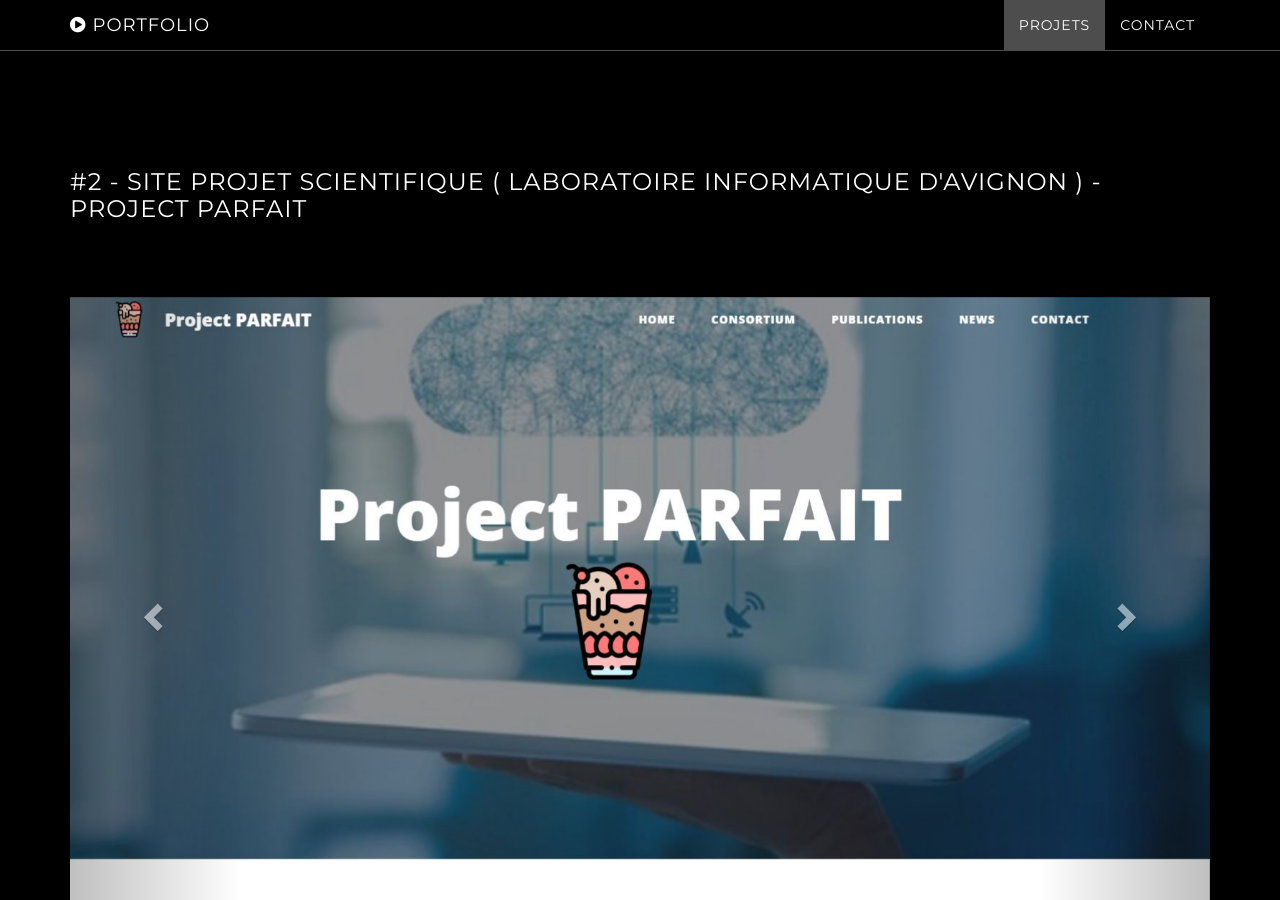
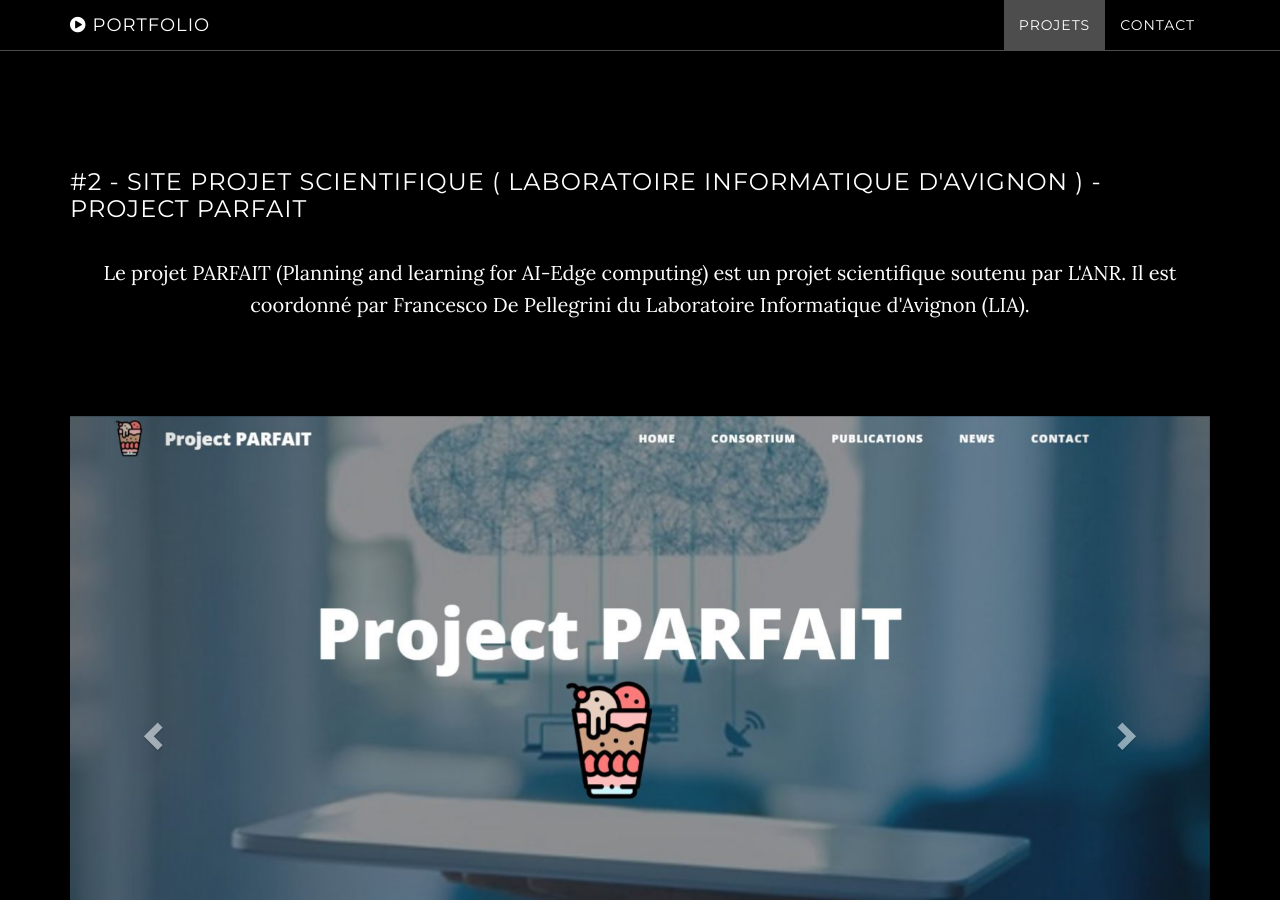
Before and after one commit to SebastienGuimety/Portfolio, a Jekyll site: the page built from index.html, in a window 1280 px wide and 900 px high, scrolled down 2102 px. Built offline with Jekyll 4.4.1, drawn with Linux system fonts in a browser that asks for light colours; nearby versions of some CDN libraries; library files that are not in the unit come from our copies; a style sheet for code colours, icons or effects is not loaded; some of the changed text lies outside the part shown.

Commit message:
new version

```diff
--- a/_includes/about.html
+++ b/_includes/about.html
@@ -75,6 +75,11 @@
 
 
                 <h3 style="font-weight: 400; text-align: left;">#2  - Site projet scientifique ( Laboratoire Informatique d'Avignon ) - Project PARFAIT</h3>
+
+                <p>Le projet PARFAIT (Planning and learning for AI-Edge computing) est un projet scientifique soutenu par L'ANR.
+                  Il est coordonné par Francesco De Pellegrini du Laboratoire Informatique d'Avignon (LIA).
+                </p>
+                <br>
                 <!-- deuxieme slide deuxieme projet -->
                 <br>
                 <br>
--- a/_includes/contact.html
+++ b/_includes/contact.html
@@ -7,7 +7,7 @@
             <div class="container">
                 <div class="col-lg-8 col-lg-offset-2" style="text-align: left;margin-left: auto;">
                     <h2>Contact</h2>
-                    <p>Vous pouvez me contactez par mail ou bien par linkedin.</p>
+                    <p>Me contacter par mail ou bien par linkedin.</p>
                     <p>mail : <a href="mailto:{{ site.email }}">{{ site.email }}</a>
                     <p>mail étudiant : <a href="mailto:{{ site.emailent }}">{{ site.emailent }}</a>
                     </p>
```
Also changed, not shown: other parts of _includes/about.html (+1 -1 lines).
